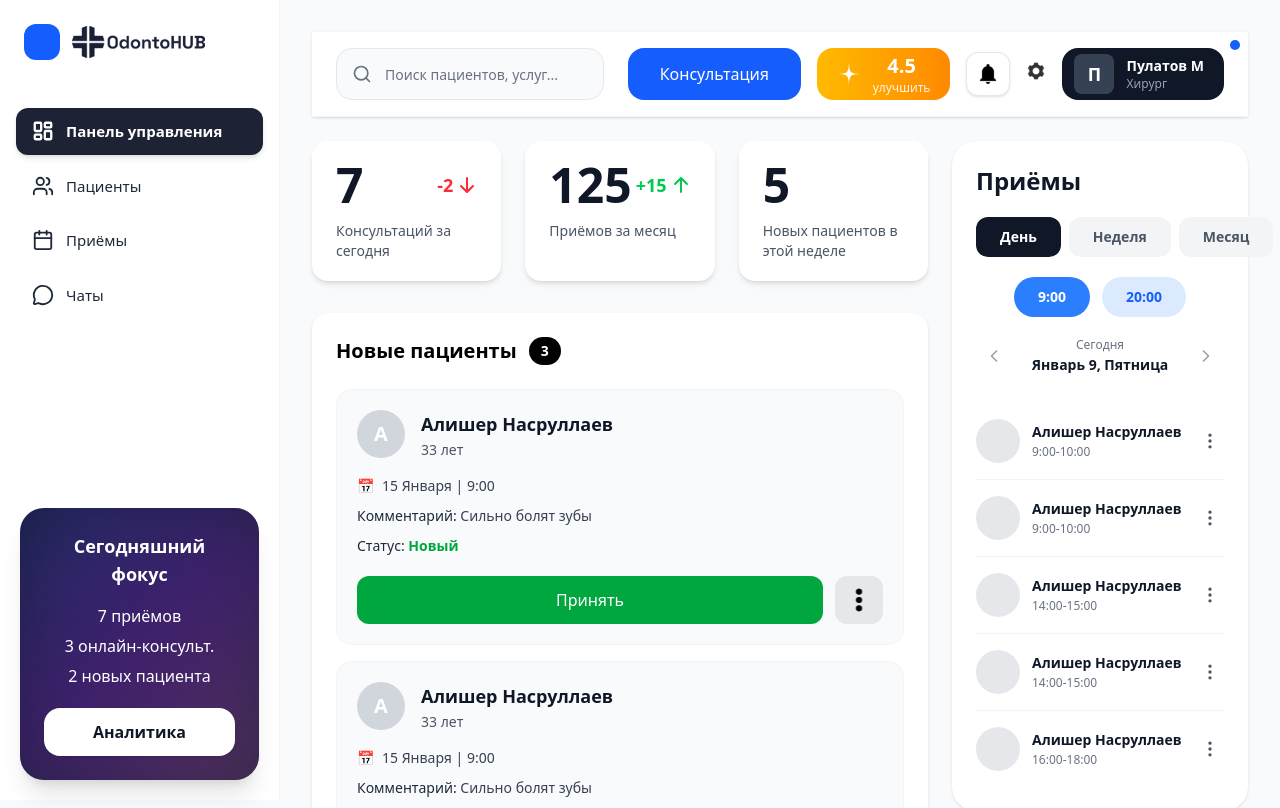
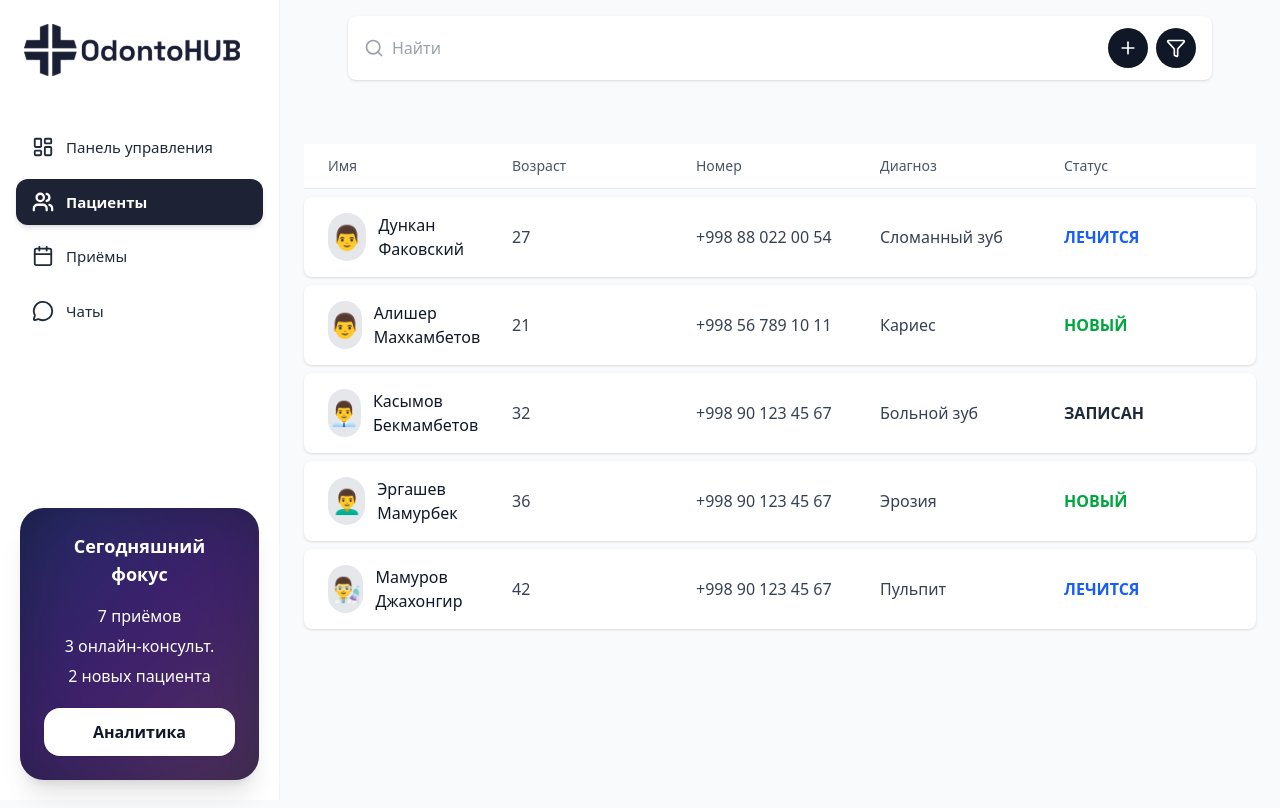
Before and after one commit to laziz007-gpu/OdontoHub, a React (Vite) app: page /patsent in a window 1280 px wide. Shown: the top 808 px of the page. Built offline with nearby package versions, Linux system fonts and the light colour scheme.

Commit message:
Roterga yengi narsa qoshdm

```diff
--- a/src/Layouts/Doshboard.tsx
+++ b/src/Layouts/Doshboard.tsx
@@ -2,6 +2,7 @@
 "use client";
 
 import React, { useState, useEffect } from "react";
+import { Link, useLocation } from "react-router-dom";
 import {
   Users,
   Calendar,
@@ -10,16 +11,17 @@ import {
   Menu,
   X,
 } from "lucide-react";
-import Logo from "../assets/img/icons/Logo3.svg"; // O'zingizning logo manzilingiz
+import Logo from "../assets/img/icons/Logo3.svg";
 
 type MenuItem = {
   id: string;
   label: string;
   icon: React.ComponentType<{ size?: number; strokeWidth?: number }>;
+  path: string;
 };
 
 export default function Sidebar() {
-  const [activeItem, setActiveItem] = useState("dashboard");
+  const location = useLocation();
   const [isMobileOpen, setIsMobileOpen] = useState(false);
 
   // Mobile drawer ochilganda body scrollni bloklash
@@ -31,20 +33,19 @@ export default function Sidebar() {
   }, [isMobileOpen]);
 
   const menuItems: MenuItem[] = [
-    { id: "dashboard", label: "Панель управления", icon: LayoutDashboard },
-    { id: "patients", label: "Пациенты", icon: Users },
-    { id: "appointments", label: "Приёмы", icon: Calendar },
-    { id: "chats", label: "Чаты", icon: MessageCircle },
+    { id: "dashboard", label: "Панель управления", icon: LayoutDashboard, path: "/" },
+    { id: "patients", label: "Пациенты", icon: Users, path: "/patsent" },
+    { id: "appointments", label: "Приёмы", icon: Calendar, path: "/appointments" },
+    { id: "chats", label: "Чаты", icon: MessageCircle, path: "/chats" },
   ];
 
   const SidebarInner = ({ isDrawer = false }: { isDrawer?: boolean }) => (
     <div className="flex flex-col min-h-screen bg-white">
       {/* Header qismi */}
       <div className="sticky top-0 z-10 bg-white border-b lg:border-none p-5 sm:p-6 flex items-center justify-between">
-        <div className="flex items-center gap-3">
-          <div className="w-9 h-9 bg-blue-600 rounded-xl flex-shrink-0" />
-          <img src={Logo} alt="OdontoHUB" className="h-8 w-auto" />
-        </div>
+        <Link to="/" className="flex items-center gap-3">
+          <img src={Logo} alt="OdontoHUB" className="w-[216px] h-[52px] w-auto" />
+        </Link>
         {isDrawer && (
           <button
             className="p-2 -mr-2 text-gray-700 hover:bg-gray-100 rounded-full transition-colors"
@@ -60,13 +61,13 @@ export default function Sidebar() {
       <nav className="flex-1 px-4 py-6 space-y-2 overflow-y-auto">
         {menuItems.map((item) => {
           const Icon = item.icon;
-          const isActive = activeItem === item.id;
+          const isActive = location.pathname === item.path;
 
           return (
-            <button
+            <Link
               key={item.id}
+              to={item.path}
               onClick={() => {
-                setActiveItem(item.id);
                 if (isDrawer) setIsMobileOpen(false);
               }}
               className={`w-full flex items-center gap-3 px-4 py-3 rounded-xl transition-colors ${
@@ -77,7 +78,7 @@ export default function Sidebar() {
             >
               <Icon size={22} strokeWidth={isActive ? 2.5 : 2} className="shrink-0" />
               <span className="text-[15px]">{item.label}</span>
-            </button>
+            </Link>
           );
         })}
       </nav>
@@ -112,10 +113,9 @@ export default function Sidebar() {
       {/* Mobile header */}
       <header className="lg:hidden fixed top-0 inset-x-0 z-40 bg-white border-b shadow-sm">
         <div className="flex items-center justify-between px-4 py-3.5">
-          <div className="flex items-center gap-3">
-            <div className="w-8 h-8 bg-blue-600 rounded-xl flex-shrink-0" />
+          <Link to="/" className="flex items-center gap-3">
             <img src={Logo} alt="OdontoHUB" className="h-7 w-auto" />
-          </div>
+          </Link>
           <button
             onClick={() => setIsMobileOpen(true)}
             className="p-2 -mr-2 rounded-lg hover:bg-gray-100 transition-colors"
--- /dev/null
+++ b/src/Layouts/Patsant.tsx
@@ -0,0 +1,13 @@
+import React from 'react'
+import Qidiruv from "../components/Qidiruv"
+import PatsentTable from "../components/PatsentTable"
+const Patsant = () => {
+  return (
+    <div>
+        <Qidiruv/>
+        <PatsentTable/>
+    </div>
+  )
+}
+
+export default Patsant
--- a/src/Routes/index.tsx
+++ b/src/Routes/index.tsx
@@ -1,8 +1,15 @@
 import React from "react";
+import { Routes, Route } from "react-router-dom";
 import MenuPage from "../pages/Menu";
+import OdamPage from "../pages/Odam";
 
 const MenuRoute = () => {
-  return <MenuPage />;
+  return (
+    <Routes>
+      <Route path="/" element={<MenuPage />} />
+      <Route path="/patsent" element={<OdamPage />} />
+    </Routes>
+  );
 };
 
 export default MenuRoute;
--- /dev/null
+++ b/src/components/PatsentTable.tsx
@@ -0,0 +1,119 @@
+import { Search, Plus, Filter } from 'lucide-react'
+import { useState } from 'react'
+
+interface Patient {
+  id: number
+  name: string
+  age: number
+  phone: string
+  diagnosis: string
+  status: string
+  statusColor: string
+  avatar: string
+}
+
+export default function PatientsTable(): JSX.Element {
+  const [searchQuery, setSearchQuery] = useState<string>('')
+
+  const patients: Patient[] = [
+    {
+      id: 1,
+      name: 'Дункан Факовский',
+      age: 27,
+      phone: '+998 88 022 00 54',
+      diagnosis: 'Сломанный зуб',
+      status: 'ЛЕЧИТСЯ',
+      statusColor: 'text-blue-600',
+      avatar: '👨',
+    },
+    {
+      id: 2,
+      name: 'Алишер Махкамбетов',
+      age: 21,
+      phone: '+998 56 789 10 11',
+      diagnosis: 'Кариес',
+      status: 'НОВЫЙ',
+      statusColor: 'text-green-600',
+      avatar: '👨',
+    },
+    {
+      id: 3,
+      name: 'Касымов Бекмамбетов',
+      age: 32,
+      phone: '+998 90 123 45 67',
+      diagnosis: 'Больной зуб',
+      status: 'ЗАПИСАН',
+      statusColor: 'text-gray-800',
+      avatar: '👨‍💼',
+    },
+    {
+      id: 4,
+      name: 'Эргашев Мамурбек',
+      age: 36,
+      phone: '+998 90 123 45 67',
+      diagnosis: 'Эрозия',
+      status: 'НОВЫЙ',
+      statusColor: 'text-green-600',
+      avatar: '👨‍🦱',
+    },
+    {
+      id: 5,
+      name: 'Мамуров Джахонгир',
+      age: 42,
+      phone: '+998 90 123 45 67',
+      diagnosis: 'Пульпит',
+      status: 'ЛЕЧИТСЯ',
+      statusColor: 'text-blue-600',
+      avatar: '👨‍🔬',
+    },
+  ]
+
+  const filteredPatients: Patient[] = patients.filter((patient) =>
+    patient.name.toLowerCase().includes(searchQuery.toLowerCase()) ||
+    patient.phone.includes(searchQuery) ||
+    patient.diagnosis.toLowerCase().includes(searchQuery.toLowerCase())
+  )
+
+  return (
+    <div className="w-full max-w-6xl mx-auto p-6 bg-gray-50 min-h-screen">
+      <div className="grid grid-cols-5 gap-4 px-6 py-3 bg-white border-b border-gray-200 font-medium text-gray-600 text-sm">
+        <div>Имя</div>
+        <div>Возраст</div>
+        <div>Номер</div>
+        <div>Диагноз</div>
+        <div>Статус</div>
+      </div>
+
+      <div className="space-y-2 mt-2">
+        {filteredPatients.map((patient) => (
+          <div
+            key={patient.id}
+            className="grid grid-cols-5 gap-4 items-center px-6 py-4 bg-white rounded-lg shadow-sm hover:shadow-md transition-shadow"
+          >
+            <div className="flex items-center gap-3">
+              <div className="w-12 h-12 rounded-full bg-gray-200 flex items-center justify-center text-2xl">
+                {patient.avatar}
+              </div>
+              <span className="font-medium text-gray-900">
+                {patient.name}
+              </span>
+            </div>
+
+            <div className="text-gray-700">{patient.age}</div>
+            <div className="text-gray-700">{patient.phone}</div>
+            <div className="text-gray-700">{patient.diagnosis}</div>
+            <div className={`font-semibold ${patient.statusColor}`}>
+              {patient.status}
+            </div>
+          </div>
+        ))}
+      </div>
+
+      {filteredPatients.length === 0 && (
+        <div className="text-center py-12 text-gray-500">
+          Hech narsa topilmadi
+        </div>
+      )}
+    </div>
+  )
+}
--- /dev/null
+++ b/src/components/Qidiruv.tsx
@@ -0,0 +1,32 @@
+import { Search, Plus, Filter } from 'lucide-react';
+import { useState } from 'react';
+
+export default function SearchBar() {
+  const [searchQuery, setSearchQuery] = useState('');
+
+  return (
+    <div className="w-full max-w-4xl mx-auto p-4">
+              {/* Qidiruv paneli */}
+      <div className="flex items-center gap-3 bg-white rounded-lg px-4 py-3 mb-6 shadow-sm">
+        <div className="flex items-center flex-1 gap-2">
+          <Search className="w-5 h-5 text-gray-400" />
+          <input
+            type="text"
+            placeholder="Найти"
+            value={searchQuery}
+            onChange={(e) => setSearchQuery(e.target.value)}
+            className="flex-1 bg-transparent outline-none text-gray-700 placeholder-gray-400"
+          />
+        </div>
+        <div className="flex items-center gap-2">
+          <button className="w-10 h-10 bg-gray-900 hover:bg-gray-800 rounded-full flex items-center justify-center transition-colors">
+            <Plus className="w-5 h-5 text-white" />
+          </button>
+          <button className="w-10 h-10 bg-gray-900 hover:bg-gray-800 rounded-full flex items-center justify-center transition-colors">
+            <Filter className="w-5 h-5 text-white" />
+          </button>
+        </div>
+      </div>
+</div>
+  );
+}
--- a/src/pages/Menu.tsx
+++ b/src/pages/Menu.tsx
@@ -5,11 +5,8 @@ import MobileHeaderAndDrawer from "../Layouts/MobileHeaderAndDrawer"
 const Menu = () => {
   return (
     <div className="flex min-h-screen bg-gray-50">
-      {/* Sidebar */}
       <Doshboard />
       <MobileHeaderAndDrawer/>
-
-      {/* Main Content */}
       <main className="flex-1">
         <Render />
       </main>
--- /dev/null
+++ b/src/pages/Odam.tsx
@@ -0,0 +1,18 @@
+import React from 'react'
+import Doshboard from "../Layouts/Doshboard"
+import MobileHeaderAndDrawer from "../Layouts/MobileHeaderAndDrawer"
+import Patsant from '../Layouts/Patsant'
+
+const Odam = () => {
+  return (
+    <div className='flex min-h-screen bg-gray-50'>
+        <Doshboard/>
+        <MobileHeaderAndDrawer/>
+      <main className='flex-1'>
+        <Patsant/>
+      </main>
+    </div>
+  )
+}
+
+export default Odam  // ← Bu o'zgartirildi
```
Also changed, not shown: src/assets/img/photos/Subtract.png (added).
